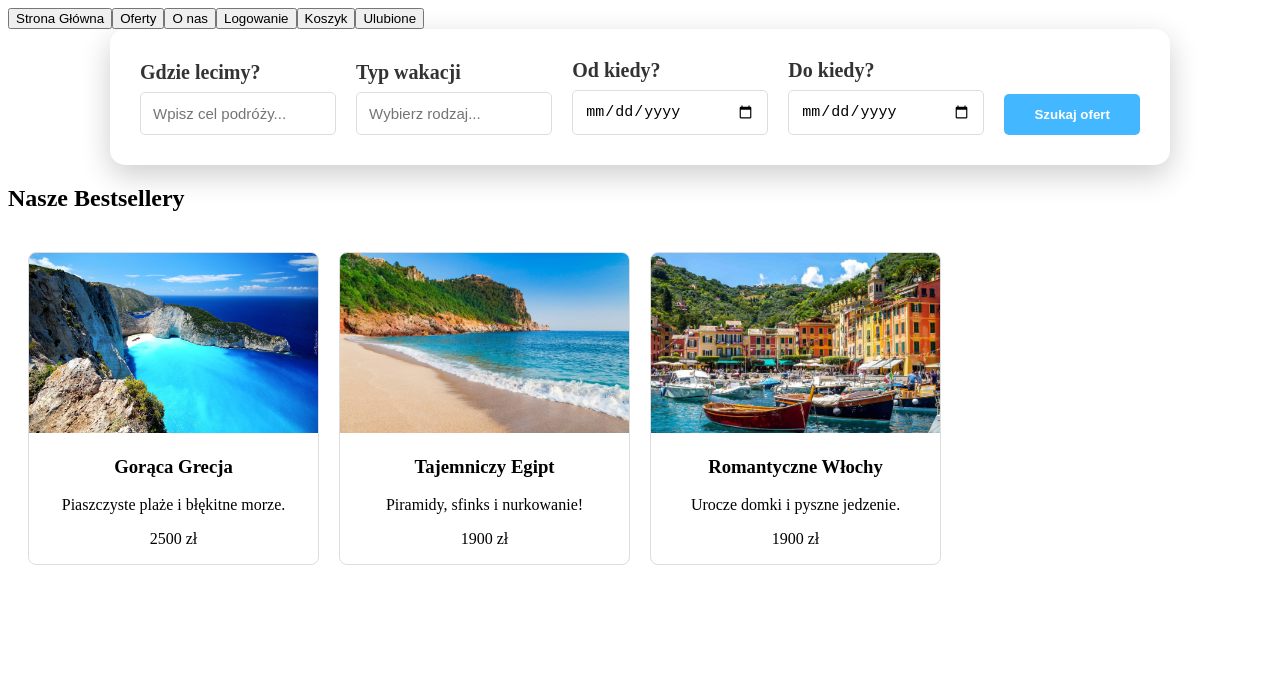
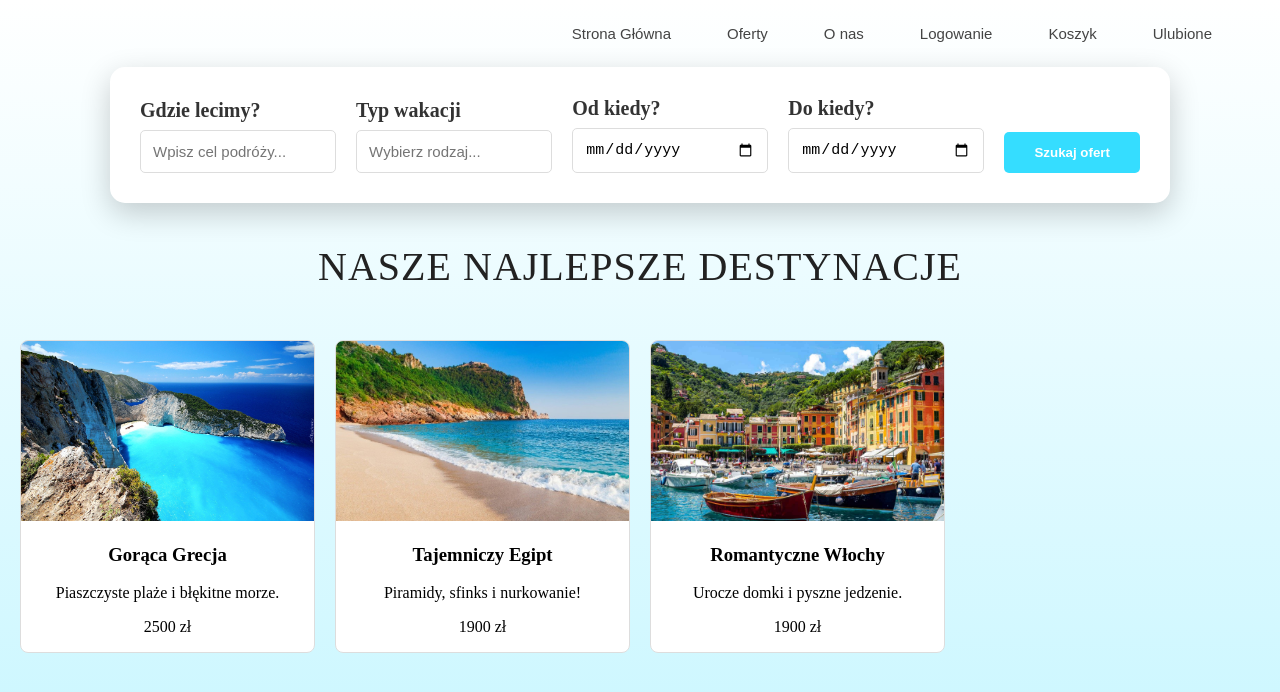
Before and after one commit to julia-lys/Travel-Agency, an Angular app: page / in a window 1280 px wide. Shown: the top 692 px of the page. Built offline with nearby package versions, Linux system fonts and the light colour scheme.

Commit message:
style: main page and shared css

```diff
--- a/src/app/app.css
+++ b/src/app/app.css
@@ -0,0 +1,26 @@
+.navbar {
+  display: flex;
+  justify-content: flex-end;
+  gap: 20px;
+  padding: 15px 50px;
+  background-color: none;
+
+}
+
+.navbar button {
+  background: none;
+  border: 2px solid transparent;
+  padding: 8px 16px;
+  font-size: 15px;
+  font-weight: 500;
+  color: #444;
+  cursor: pointer;
+  border-radius: 20px;
+  transition: all 0.3s ease;
+}
+
+.navbar button:hover {
+  color: #00d5ff;
+  background-color: #f0f7ff;
+
+}
--- a/src/app/oferty/oferty.css
+++ b/src/app/oferty/oferty.css
@@ -6,8 +6,9 @@
 }
 
 .karta-oferty {
+  background-color: #ffffff;
   cursor: pointer;
-  border: 1px solid #ddd;
+  border: none;
   border-radius: 8px;
   overflow: hidden;
   text-align: center;
--- a/src/app/strona-glowna/strona-glowna.css
+++ b/src/app/strona-glowna/strona-glowna.css
@@ -1,3 +1,18 @@
+
+.bestsellery{
+  text-align: center;
+  margin-top: 40px;
+  margin-bottom: 30px;
+}
+
+.bestsellery p {
+  font-size: 2.5rem;
+  font-weight: 500;
+  color: #222;
+  text-transform: uppercase;
+  letter-spacing: 1px;
+  margin: 0;
+}
 .oferty-grid {
   display: grid;
   grid-template-columns: repeat(auto-fill, minmax(250px, 1fr));
@@ -6,6 +21,7 @@
 }
 
 .karta-oferty {
+  background-color: #ffffff;
   cursor: pointer;
   border: 1px solid #ddd;
   border-radius: 8px;
@@ -26,7 +42,7 @@
 
 .home-wrapper {
   display: flex;
-  justify-content: center; /* Środkuje wyszukiwarkę w poziomie */
+  justify-content: center;
   padding: 50px 20px;
   background: linear-gradient(rgba(0,0,0,0.5), rgba(0,0,0,0.5)), url('/assets/hero-bg.jpg');
   background-size: cover;
@@ -70,7 +86,7 @@
 }
 
 .search-btn {
-  background-color: #43b7ff;    /* Żółty kolor biur podróży */
+  background-color: #35ddff;
   color: #ffffff;
   border: none;
   padding: 13px 30px;
@@ -81,6 +97,6 @@
 }
 
 .search-btn:hover {
-  background-color: #0056e0;
+  background-color: #00d5ff;
   transform: translateY(-2px);
 }
--- a/src/app/strona-glowna/strona-glowna.html
+++ b/src/app/strona-glowna/strona-glowna.html
@@ -33,7 +33,9 @@
   </div>
 
   <section class="featured-section">
-  <h2>Nasze Bestsellery</h2>
+    <div class="bestsellery">
+      <p>Nasze najlepsze destynacje</p>
+    </div>
     <div class="oferty-grid">
       @for (oferta of najlepszeOferty; track oferta.id) {
         <div class="karta-oferty" [routerLink]="['/oferty', oferta.id]">
--- a/src/styles.css
+++ b/src/styles.css
@@ -1 +1,6 @@
-/* You can add global styles to this file, and also import other style files */
+body {
+  background: linear-gradient(180deg, #ffffff 0%,#c7f6ff 100%, #b5f3ff 100%);
+  background-attachment: fixed;
+  margin: 0;
+  min-height: 100vh;
+}
```
Lines whose indentation alone changed are shown as unchanged.
